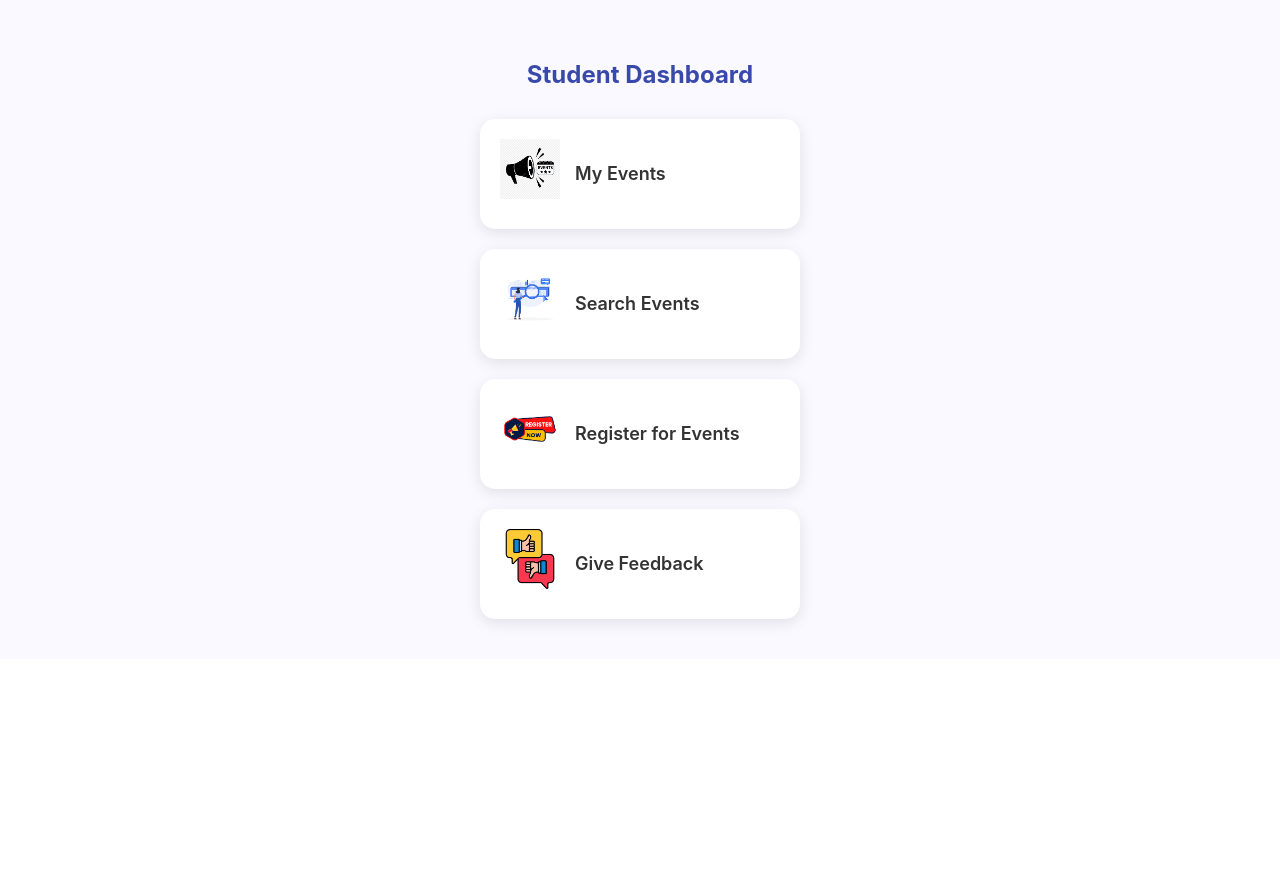
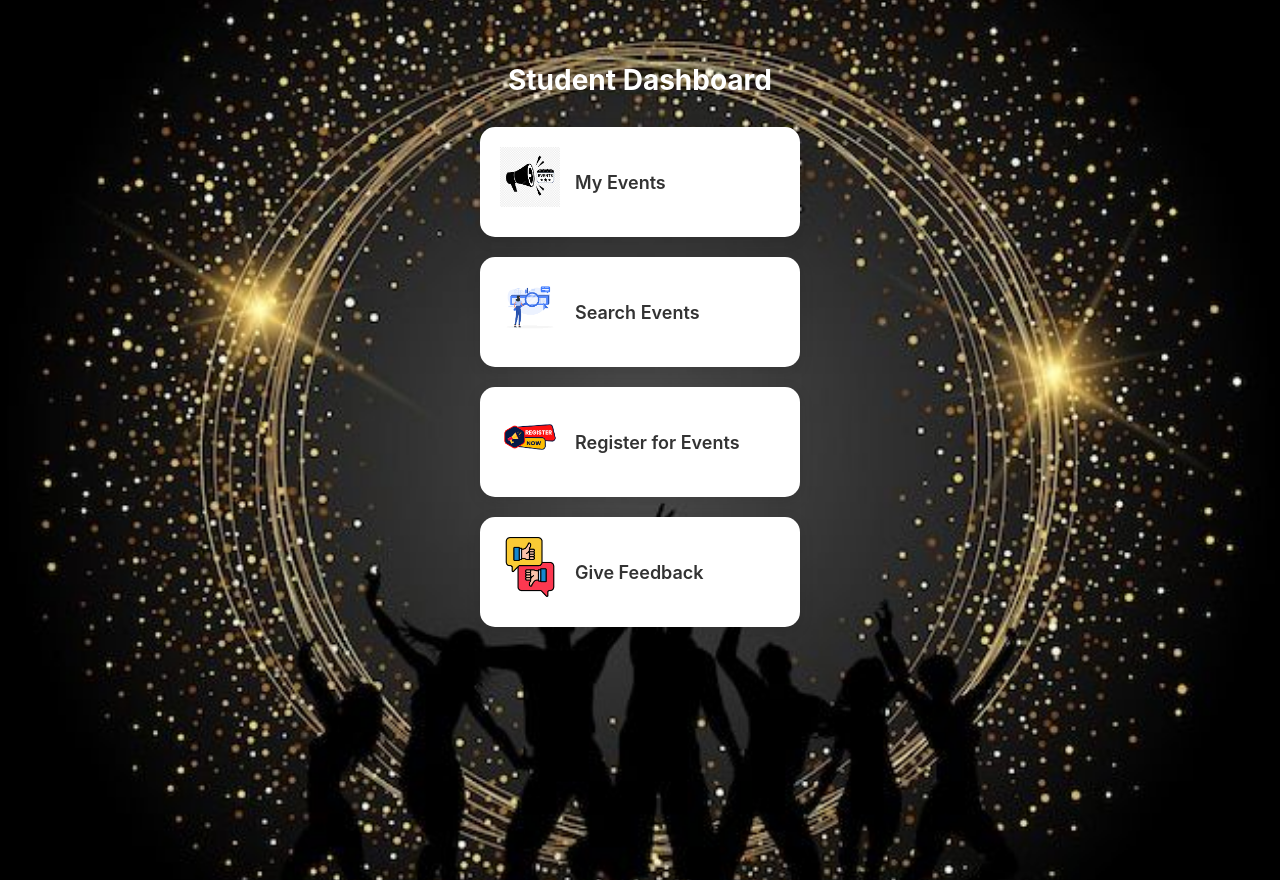
Before and after one commit to P-yasaswi/college-frontend, a React (Create React App) app: page /student in a window 1280 px wide. Before the commit the page ends 800 px from the top, so only its background shows below. Built offline with nearby package versions, Linux system fonts and the light colour scheme.

Commit message:
✨ Added background image to Student Dashboard

```diff
--- a/src/pages/AdminDashboard.js
+++ b/src/pages/AdminDashboard.js
@@ -1,7 +1,6 @@
 import React from 'react';
 import './Dashboard.css';
 import { useNavigate } from 'react-router-dom';
-import eventIcon from '../assets/icons/event.png';
 import viewIcon from '../assets/icons/view.png';
 import userIcon from '../assets/icons/user.png';
 import feedbackIcon from '../assets/icons/feedback.png';
@@ -12,8 +11,7 @@ function AdminDashboard() {
   const navigate = useNavigate();
 
   const features = [
-    { title: 'Create Event', icon: eventIcon, action: () => navigate('/admin/create-event') },
-    { title: 'View Events', icon: viewIcon, action: () => navigate('/admin/view-events') },
+
     { title: 'View Users', icon: userIcon, action: () => navigate('/admin/view-users') },
     { title: 'View Feedback', icon: feedbackIcon, action: () => navigate('/admin/view-feedback') },
     { title: 'Announcements', icon: announceIcon, action: () => navigate('/admin/announcements') },
--- a/src/pages/StudentDashboard.jsx
+++ b/src/pages/StudentDashboard.jsx
@@ -5,6 +5,7 @@ import registerIcon from '../assets/icons/register.png';
 import myEventIcon from '../assets/icons/myevents.png';
 import feedbackIcon from '../assets/icons/feedbacks.png';
 import { useNavigate } from 'react-router-dom';
+import backgroundImage from '../assets/student-bg.jpg'; // ✅ Add this
 
 function StudentDashboard() {
   const navigate = useNavigate();
@@ -14,15 +15,21 @@ function StudentDashboard() {
     { title: 'Search Events', icon: searchIcon, action: () => navigate('/student/search-events') },
     { title: 'Register for Events', icon: registerIcon, action: () => navigate('/student/register') },
     { title: 'Give Feedback', icon: feedbackIcon, action: () => navigate('/student/feedback') },
-
-
-
-
   ];
 
   return (
-    <div className="student-dashboard">
-      <h2>Student Dashboard</h2>
+    <div
+      className="student-dashboard"
+      style={{
+        backgroundImage: `url(${backgroundImage})`,
+        backgroundSize: 'cover',
+        backgroundPosition: 'center',
+        minHeight: '100vh',
+        padding: '40px',
+        textAlign: 'center',
+      }}
+    >
+      <h2 style={{ color: '#fff', marginBottom: '30px', fontSize: '28px' }}>Student Dashboard</h2>
 
       <div className="dashboard-cards-vertical">
         {features.map((feature, index) => (
```
Also changed, not shown: src/assets/student-bg.jpg (added).
